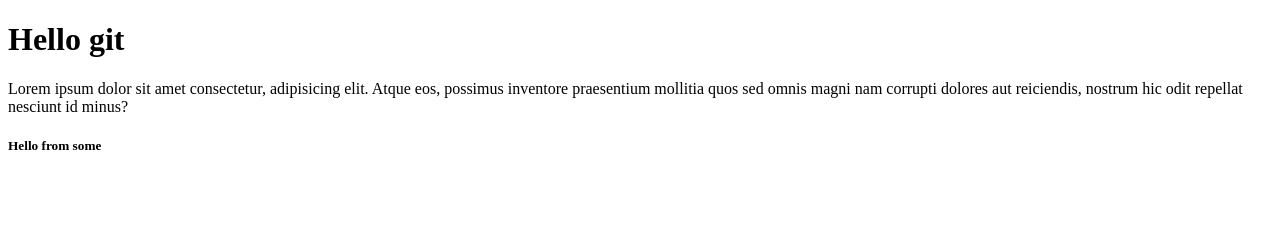
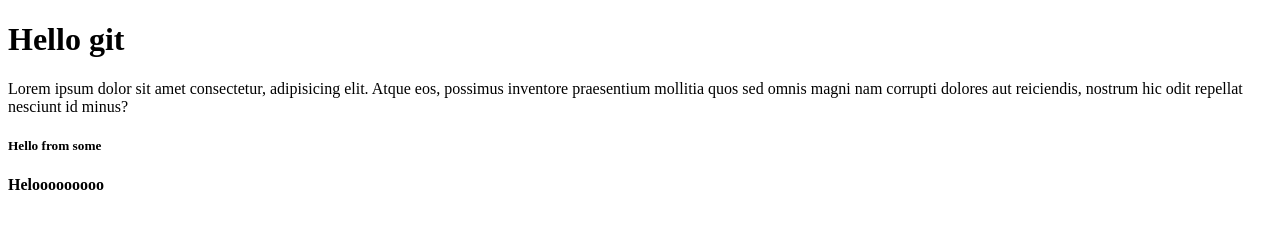
Before and after one commit to abdutech1/git-practice-extension, a plain HTML site: page index.html in a window 1280 px wide. Drawn offline with Linux system fonts and the light colour scheme.

Commit message:
add bold tag

```diff
--- a/index.html
+++ b/index.html
@@ -9,5 +9,6 @@
   <h1>Hello git</h1>
   <p>Lorem ipsum dolor sit amet consectetur, adipisicing elit. Atque eos, possimus inventore praesentium mollitia quos sed omnis magni nam corrupti dolores aut reiciendis, nostrum hic odit repellat nesciunt id minus?</p>
   <h5>Hello from some</h5>
+  <b>Helooooooooo</b>
 </body>
 </html>
```
